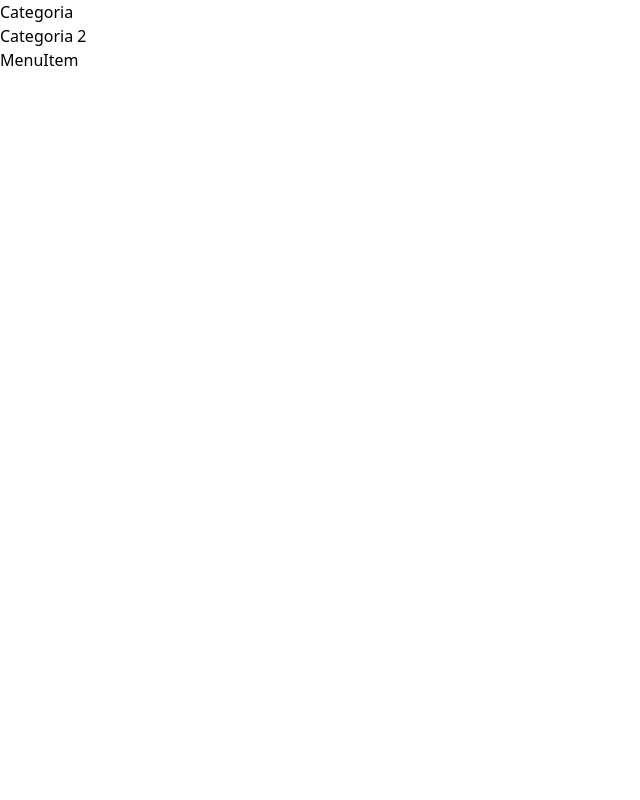
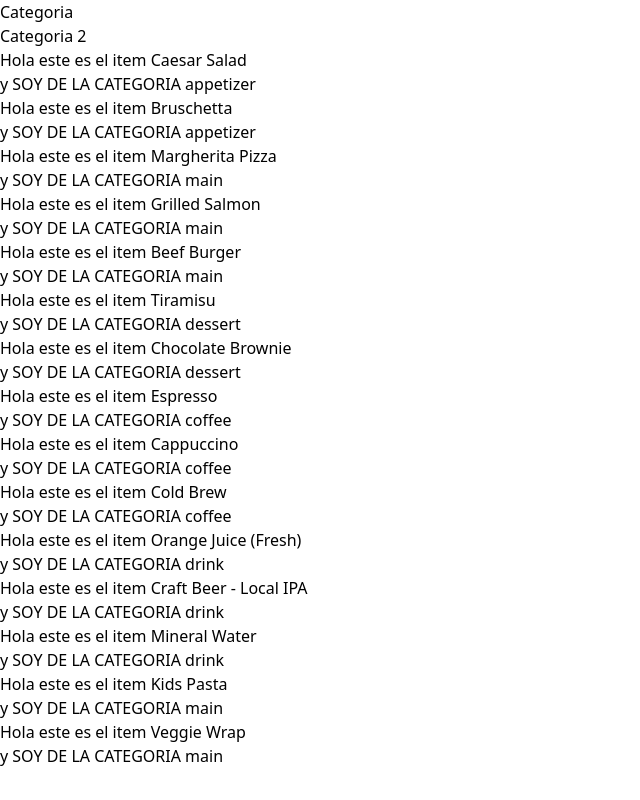
Before and after one commit to JorgeKerilima19/app_management, a Next.js app: page /menu in a window 1280 px wide. Shown: the whole page, without its empty margins (0-640 px from the left). Built offline with nearby package versions, Linux system fonts and the light colour scheme.

Commit message:
project types

```diff
--- a/components/MenuCategory.tsx
+++ b/components/MenuCategory.tsx
@@ -1,11 +1,21 @@
+"use client";
+
+import { Menu_item } from "@/data/types";
 import { MenuItem } from "./MenuItem";
+import { useState } from "react";
+import { data } from "@/data";
 
 export const MenuCategory = () => {
+  const [menuData, setMenuData] = useState<Menu_item[]>(data);
+
+  console.log(menuData);
+
   return (
     <div>
-        <h2>Categoria 2</h2>
-      <MenuItem></MenuItem>
-
+      <h2>Categoria 2</h2>
+      {menuData.map((item) => (
+        <MenuItem item={item} />
+      ))}
     </div>
   );
 };
--- a/components/MenuItem.tsx
+++ b/components/MenuItem.tsx
@@ -1,5 +1,12 @@
-export const MenuItem = () => {
+import { Menu_item } from "@/data/types";
+
+export const MenuItem = ({ item }: { item: Menu_item }) => {
   return (
-    <div>MenuItem</div>
-  )
-}
+    <div key={item.id}>
+      Hola este es el item {item.name}
+      <div>
+        <h2>y SOY DE LA CATEGORIA {item.category}</h2>
+      </div>
+    </div>
+  );
+};
--- /dev/null
+++ b/data/types.ts
@@ -0,0 +1,9 @@
+export type Menu_item = {
+  id: number;
+  name: string;
+  description: string;
+  price: number;
+  category: string;
+  preparation_station: string;
+  is_active: boolean;
+};
```
